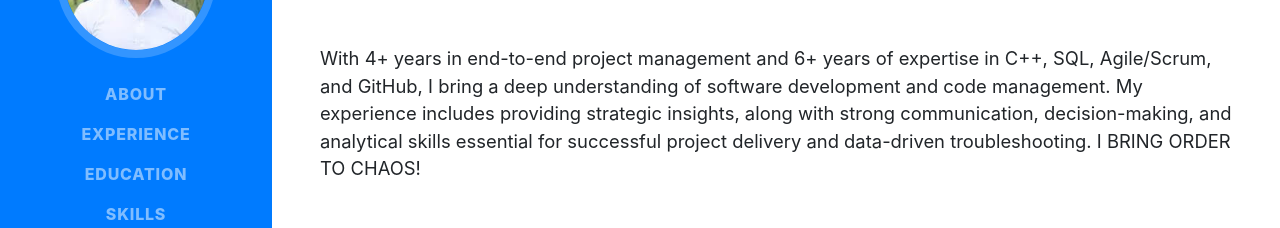
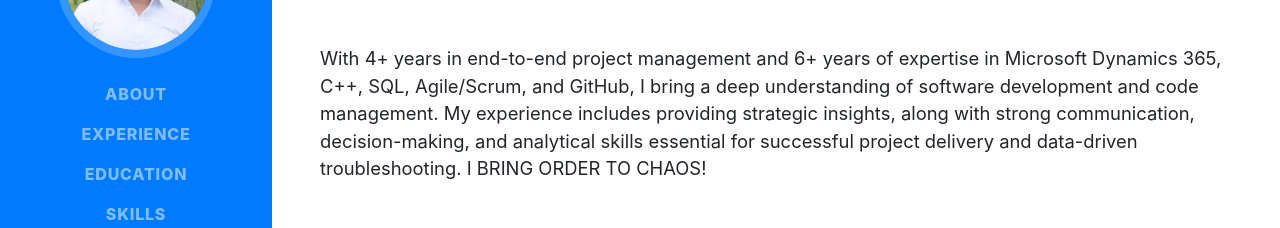
Before and after one commit to harshsutariya7429/harshsutariya7429.github.io, a website with bundled scripts: page index.html in a window 1280 px wide. Shown: the part 318-546 px from the top of the page. Built offline with nearby package versions, Linux system fonts and the light colour scheme; a web font is replaced by a local one.

Commit message:
Update Dynamics

```diff
--- a/index.html
+++ b/index.html
@@ -78,7 +78,7 @@
         <div class="subheading mb-5">3840 Bathurst St, Toronto, ON M3H 6C6 · +1 (519) 982-5268 ·
           <a href="mailto:name@email.com">harshsutariya7429@gmail.com</a>
         </div>
-        <p class="lead mb-5">With 4+ years in end-to-end project management and 6+ years of expertise in C++, SQL, Agile/Scrum, and GitHub, I bring a deep understanding of software development and code management. My experience includes providing strategic insights, along with strong communication, decision-making, and analytical skills essential for successful project delivery and data-driven troubleshooting. I BRING ORDER TO CHAOS!</p>
+        <p class="lead mb-5">With 4+ years in end-to-end project management and 6+ years of expertise in Microsoft Dynamics 365, C++, SQL, Agile/Scrum, and GitHub, I bring a deep understanding of software development and code management. My experience includes providing strategic insights, along with strong communication, decision-making, and analytical skills essential for successful project delivery and data-driven troubleshooting. I BRING ORDER TO CHAOS!</p>
         <div class="social-icons">
           <a href="https://www.linkedin.com/in/harsh-sutariya-03a57b146/" target="_blank">
             <i class="fab fa-linkedin-in"></i>
```
